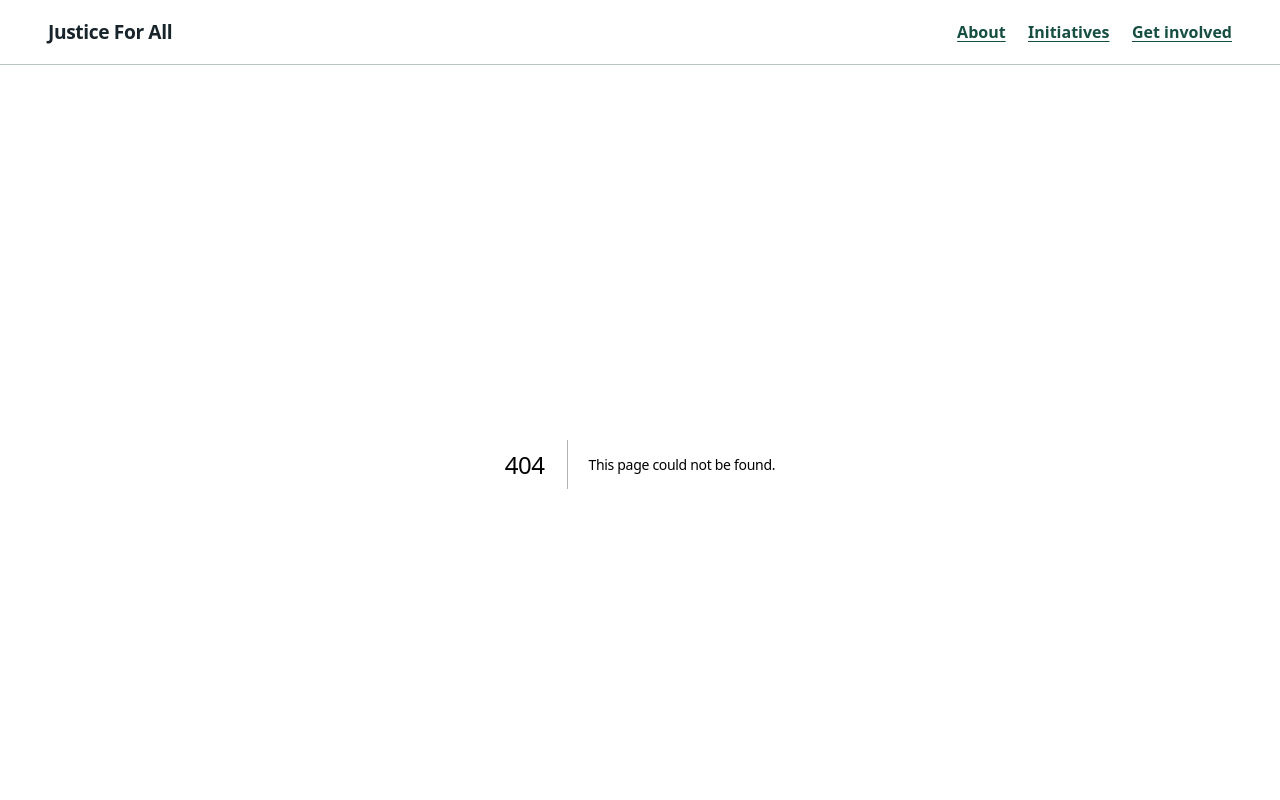
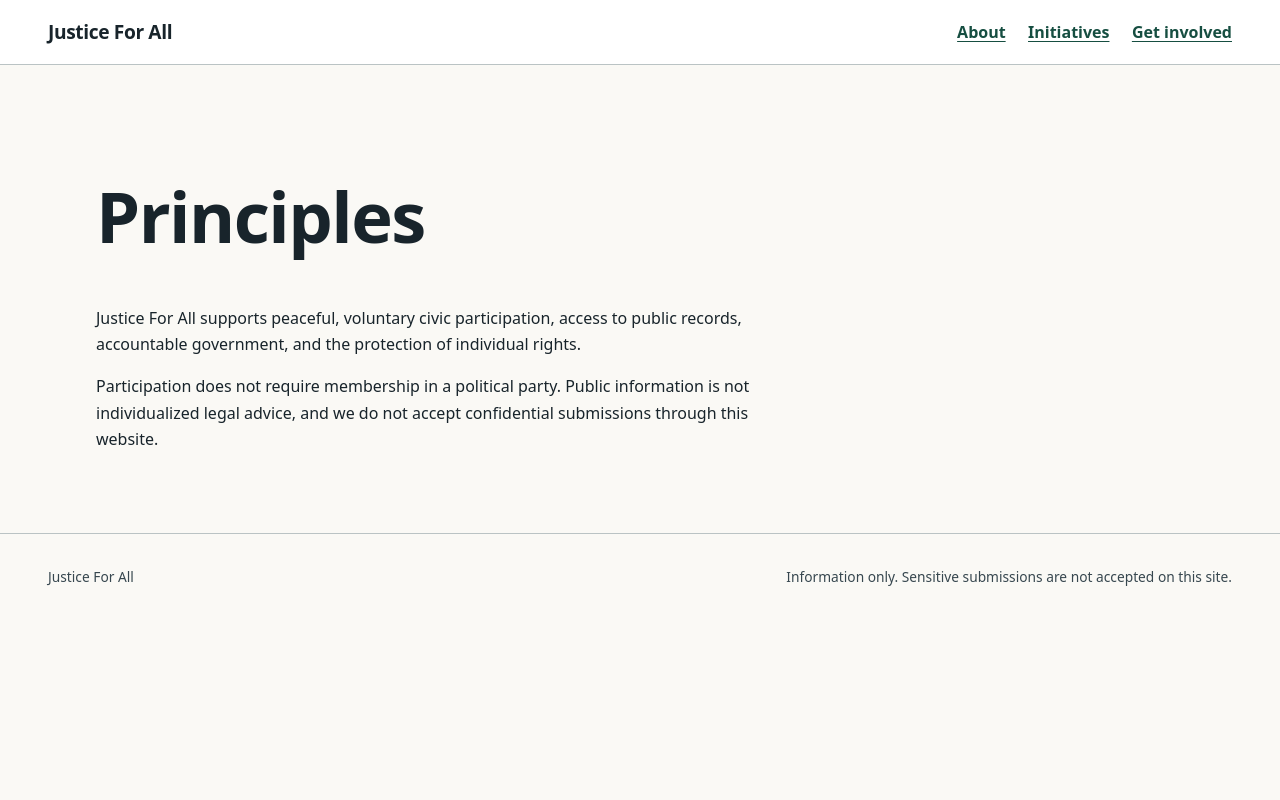
Before and after one commit to neophilism/Justic-For-All, a Next.js app in the folder apps/web/: page /principles in a window 1280 px wide. Before the commit this address had no page. Shown: the top 800 px of the page. Built offline with nearby package versions, Linux system fonts and the light colour scheme.

Commit message:
feat(jfa-10): principles/page.tsx

```diff
--- /dev/null
+++ b/apps/web/app/principles/page.tsx
@@ -0,0 +1,3 @@
+export default function PrinciplesPage() {
+  return <div className="wrap"><h1>Principles</h1><p>Justice For All supports peaceful, voluntary civic participation, access to public records, accountable government, and the protection of individual rights.</p><p>Participation does not require membership in a political party. Public information is not individualized legal advice, and we do not accept confidential submissions through this website.</p></div>;
+}
```
